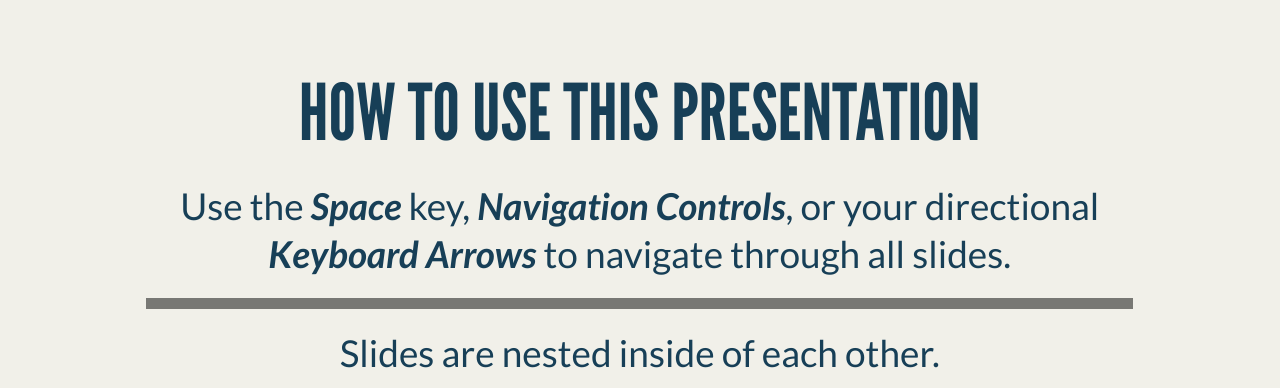
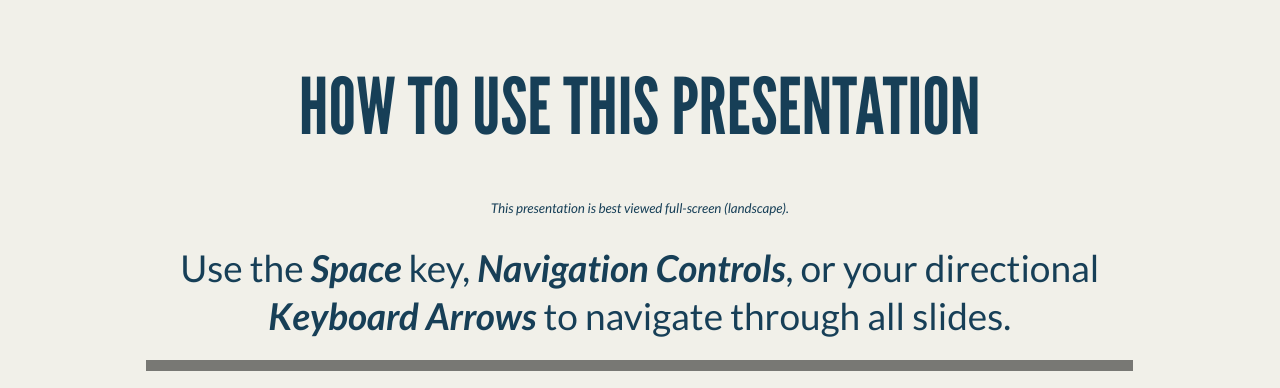
Before and after one commit to jwgoldsmith/carto-design-presentation, a website: page index.html in a window 1280 px wide. Both pictures are taken after a click on the button 1251 px from the left and 734 px from the top of the page. Shown: the top 388 px of the page. Drawn offline with Linux system fonts and the light colour scheme.

Commit message:
html and README edits
getting ready for prison

```diff
--- a/index.html
+++ b/index.html
@@ -68,9 +68,14 @@
 				<section>
 					<section>
 						<h2>How To Use This Presentation</h2>
-						<p>Use the <b><em>Space</em></b> key, <b><em>Navigation Controls</em></b>, or your directional <b><em>Keyboard Arrows</em></b> to navigate through all slides.</p>
+						<i><font size="2">This presentation is best viewed full-screen (landscape).</font></i>
+						<p>
+							Use the <b><em>Space</em></b> key, <b><em>Navigation Controls</em></b>, or your directional <b><em>Keyboard Arrows</em></b> to navigate through all slides.
+						</p>
 						<div style="background-color: rgba(0, 0, 0, 0.50); color: #; padding: 5px;"></div>
-						<p>Slides are nested inside of each other.</p>
+						<p>
+							Slides are nested inside of each other.
+						</p>
 						<a href="#" class="navigate-down">
 							<img width="178" height="238" data-src="https://s3.amazonaws.com/hakim-static/reveal-js/arrow.png" alt="Down arrow">
 						</a>
@@ -96,7 +101,7 @@
 					</section>
 				</section>
 
-				<!--
+
 				<section>
 					<section>
 					<h2>Print-Design Inventory</h2>
@@ -268,7 +273,7 @@
 						<p><i>Jeremy's research to how map-products will support communications, publishing, marketing, and press releases.</i></p>
 					</section>
 				</section>
-				-->
+
 
 				<!--section data-markdown>
 					<script type="text/template">
```
Also changed, not shown: README.md.
